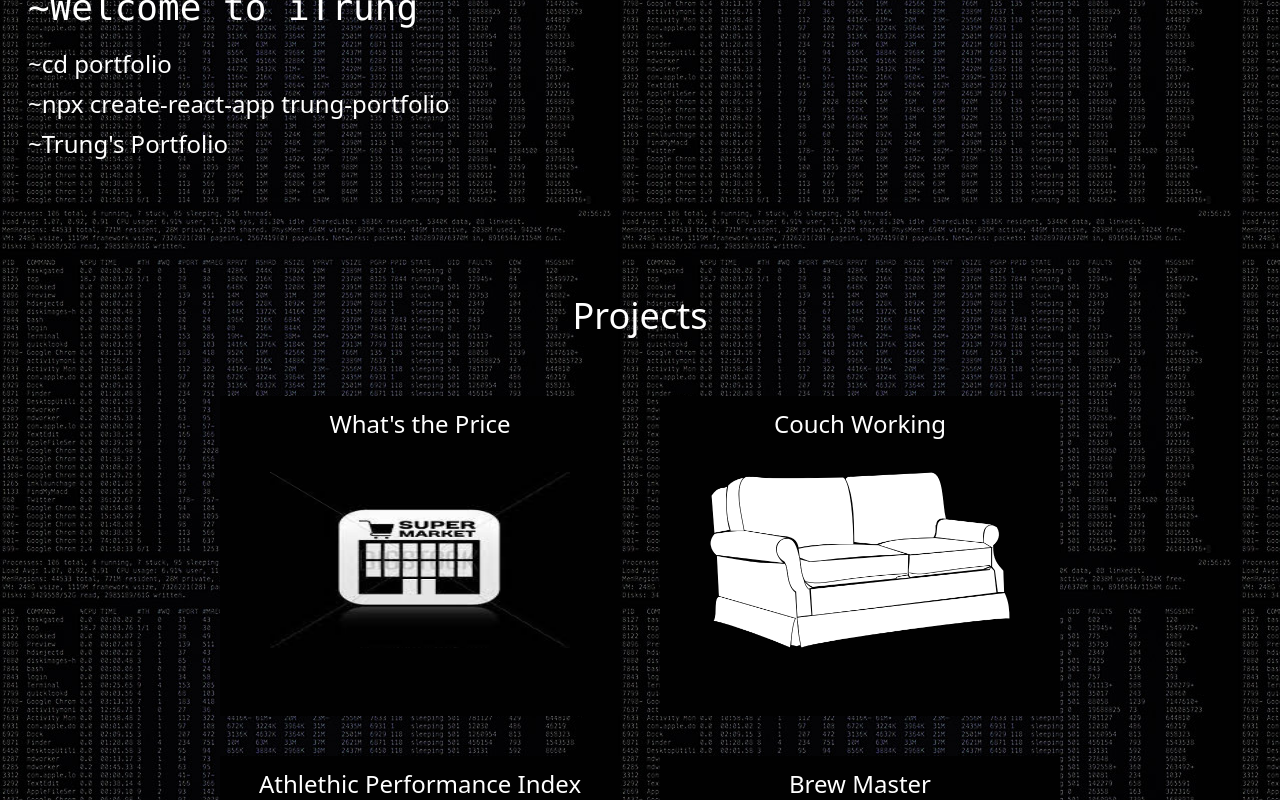
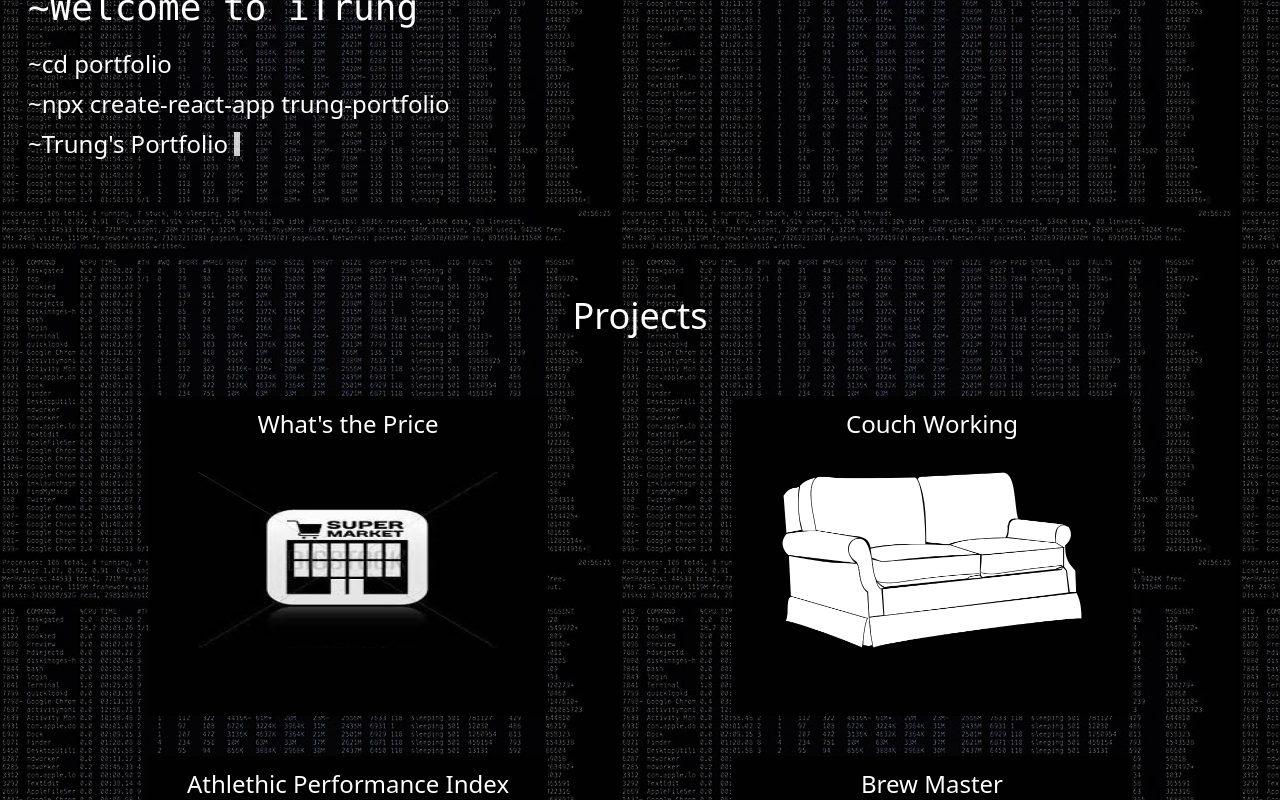
Before and after one commit to tdiec00/portfolio, a React (Create React App) app in the folder client/: page / in a window 1280 px wide. Shown: the part 160-960 px from the top of the page. Built offline with nearby package versions, Linux system fonts and the light colour scheme.

Commit message:
modal styling adjustments

```diff
--- a/client/src/App.js
+++ b/client/src/App.js
@@ -6,9 +6,9 @@ import LandingPage from "./Screens/landingPage/LandingPage"
 function App() {
   const [show, setShow] = useState(false)
   return (
-    <div className="text-center bg-iTerm w-screen z-0 h-500">
+    <div className="text-center bg-iTerm w-screen z-0 h-500 lg:h-400">
       <Navbar setShow={setShow} />
-      <div className="h-500">
+      <div>
         <Routes>
           <Route path="/" element={<LandingPage setShow={setShow} show={show} />} />
         </Routes>
--- a/client/src/Screens/aboutMePage/AboutMePage.jsx
+++ b/client/src/Screens/aboutMePage/AboutMePage.jsx
@@ -3,7 +3,7 @@ import Resume from "../../images/Resume.pdf"
 
 export default function AboutMePage(props) {
   return (
-    <div id="about" className="mt-10 h-200">
+    <div id="about" className="mt-10 h-150">
       <div className="flex justify-center w-screen"></div>
       <div className=" text-white text-lg md:text-xl text-center flex flex-col justify-center h-3/4 ">
         <h1 className="text-2xl md:text-4xl  pb-5 pt-10">About Me</h1>
--- a/client/src/Screens/projectPage/ProjectPage.jsx
+++ b/client/src/Screens/projectPage/ProjectPage.jsx
@@ -10,9 +10,9 @@ import keg from "../../images/keg.png"
 
 export default function ProjectPage() {
   return (
-    <div id="project" className=" text-white  text-2xl h-300 flex items-center flex-col mt-32">
+    <div id="project" className=" text-white  text-2xl h-300 lg:h-250 flex items-center flex-col mt-32">
       <h1 className="text-2xl md:text-4xl pb-10">Projects</h1>
-      <div className="flex flex-wrap max-w-sm lg:max-w-4xl justify-center lg:mb-50">
+      <div className="flex flex-wrap max-w-sm lg:max-w-5xl justify-between">
         <ProjectContainer title="What's the Price" link="https://trungs-supermarket.netlify.app/" image={supermarket} alt="black and white supermarket">
           <WhatsThePrice />
         </ProjectContainer>
--- a/client/src/components/modal/Modal.jsx
+++ b/client/src/components/modal/Modal.jsx
@@ -4,10 +4,10 @@ export default function Modal(props) {
   return (
     <div className={`modal ${props.show ? "show" : ""}`} onClick={() => props.onClose()}>
       <div className="flex fixed inset-0 bg-blackbg/[0.7] items-center justify-center ">
-        <div className="w-screen md:w-1/2 h-128 bg-blackbg/[1] shadow-[0_0_14px_4px] shadow-white flex justify-center flex-col items-center " onClick={(e) => e.stopPropagation()}>
+        <div className="w-screen md:w-105 h-105 bg-blackbg/[1] shadow-[0_0_14px_4px] shadow-white flex justify-center flex-col items-center " onClick={(e) => e.stopPropagation()}>
           <div className="w-4/5 p-2.5 flex items-center flex-col h-full">
             <h1 className=" text-xl md:text-4xl mb-7 text-white ">{props.title}</h1>
-            <div className="h-4/5 p-2.5 shadow-[0_0_14px_4px] shadow-white w-full flex flex-col items-center">
+            <div className="h-4/5 p-2.5  w-full flex flex-col items-center">
               {props.children}
               <div className="modal-footer"></div>
             </div>
--- a/client/tailwind.config.js
+++ b/client/tailwind.config.js
@@ -12,14 +12,19 @@ module.exports = {
       },
       height: {
         100: "20rem",
+        105: "35rem",
         128: "30rem",
-        200: "60rem",
-        300: "120rem",
-        500: "275rem",
+        150: "40rem",
+        200: "50rem",
+        250: "60rem",
+        300: "100rem",
+        400: "185rem",
+        500: "225rem",
       },
       width: {
         300: "50rem",
         100: "25rem",
+        105: "40rem",
       },
     },
   },
```
